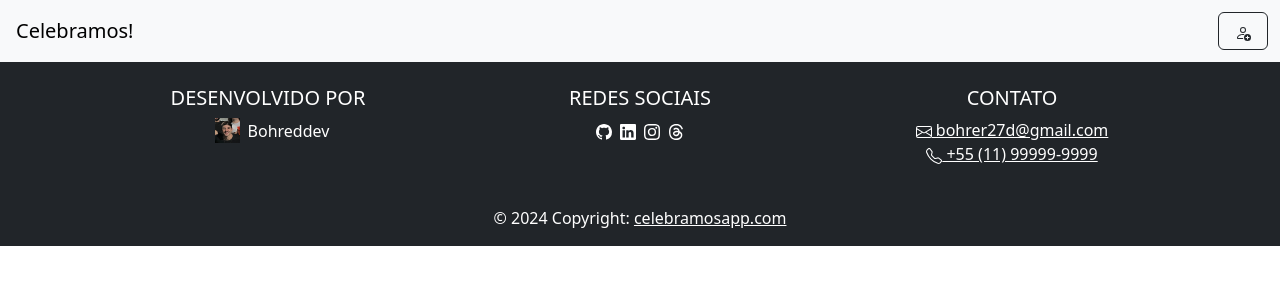
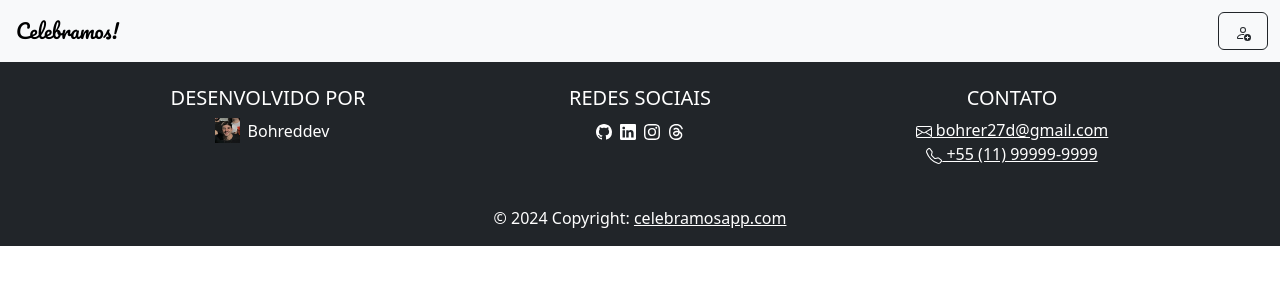
Before and after one commit to Bohredd/celebramos, a Django app: page /base/ in a window 1280 px wide. Shown: the top 300 px of the page. Run offline with Django 5.2, Linux system fonts and the light colour scheme.

Commit message:
feat: font pacifico regular

```diff
--- /dev/null
+++ b/projeto/static/wishlists/css/style.css
@@ -0,0 +1,5 @@
+.pacifico-regular {
+    font-family: "Pacifico", cursive;
+    font-weight: 400;
+    font-style: normal;
+}
--- a/projeto/wishlists/templates/wishlists/base.html
+++ b/projeto/wishlists/templates/wishlists/base.html
@@ -7,7 +7,10 @@
     <meta name="viewport" content="width=device-width, initial-scale=1.0">
 
     <link href="https://cdn.jsdelivr.net/npm/bootstrap@5.3.0/dist/css/bootstrap.min.css" rel="stylesheet">
-
+    <link rel="preconnect" href="https://fonts.googleapis.com">
+    <link rel="preconnect" href="https://fonts.gstatic.com" crossorigin>
+    <link href="https://fonts.googleapis.com/css2?family=Pacifico&display=swap" rel="stylesheet">
+    <link rel="stylesheet" href="{% static 'wishlists/css/style.css' %}">
     <title>
         {% block title %}
         Projeto
@@ -18,7 +21,7 @@
 <!-- Navbar -->
 <nav class="navbar navbar-expand-lg navbar-light bg-light">
     <div class="container-fluid px-3">
-        <a class="navbar-brand" href="#">Celebramos!</a>
+        <a class="navbar-brand pacifico-regular" href="{% url 'pagina_inicial' %}">Celebramos!</a>
 
         <button class="navbar-toggler" type="button" data-bs-toggle="collapse" data-bs-target="#navbarNav"
                 aria-controls="navbarNav" aria-expanded="false" aria-label="Toggle navigation">
```
